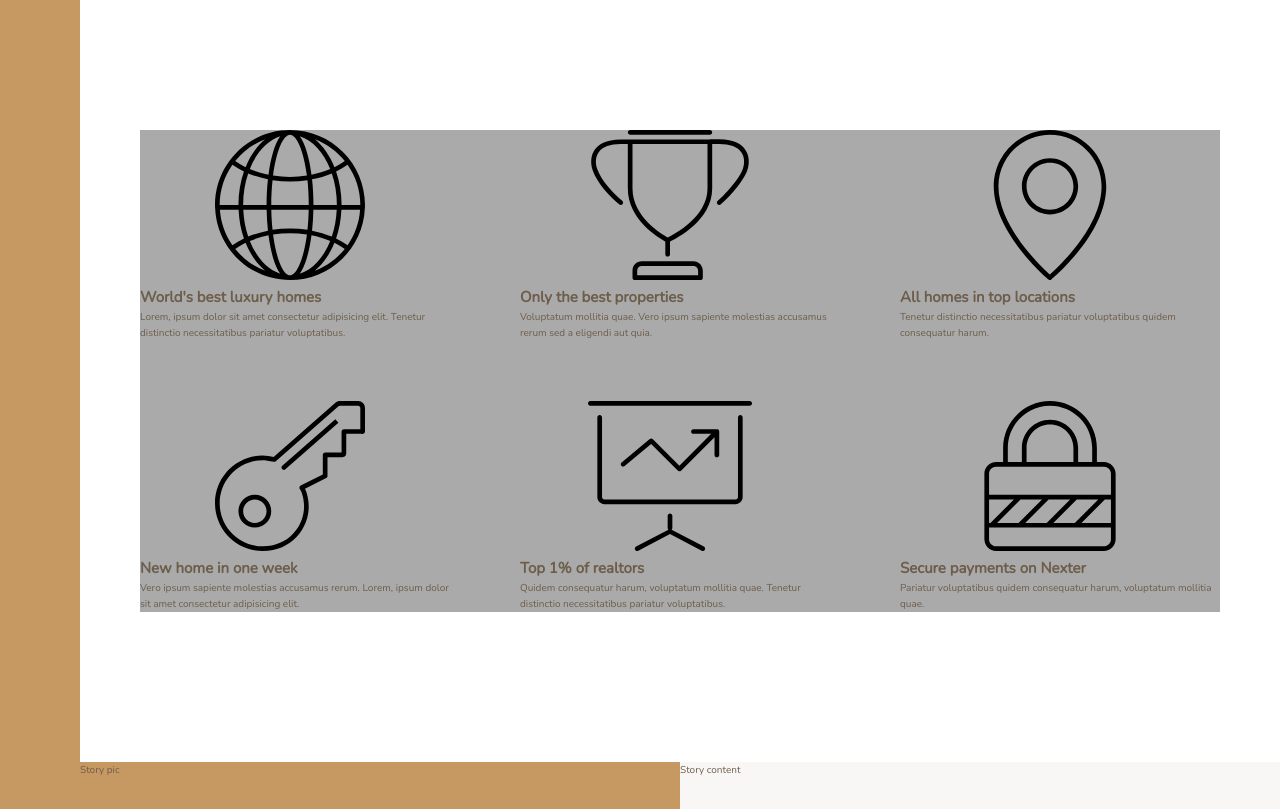
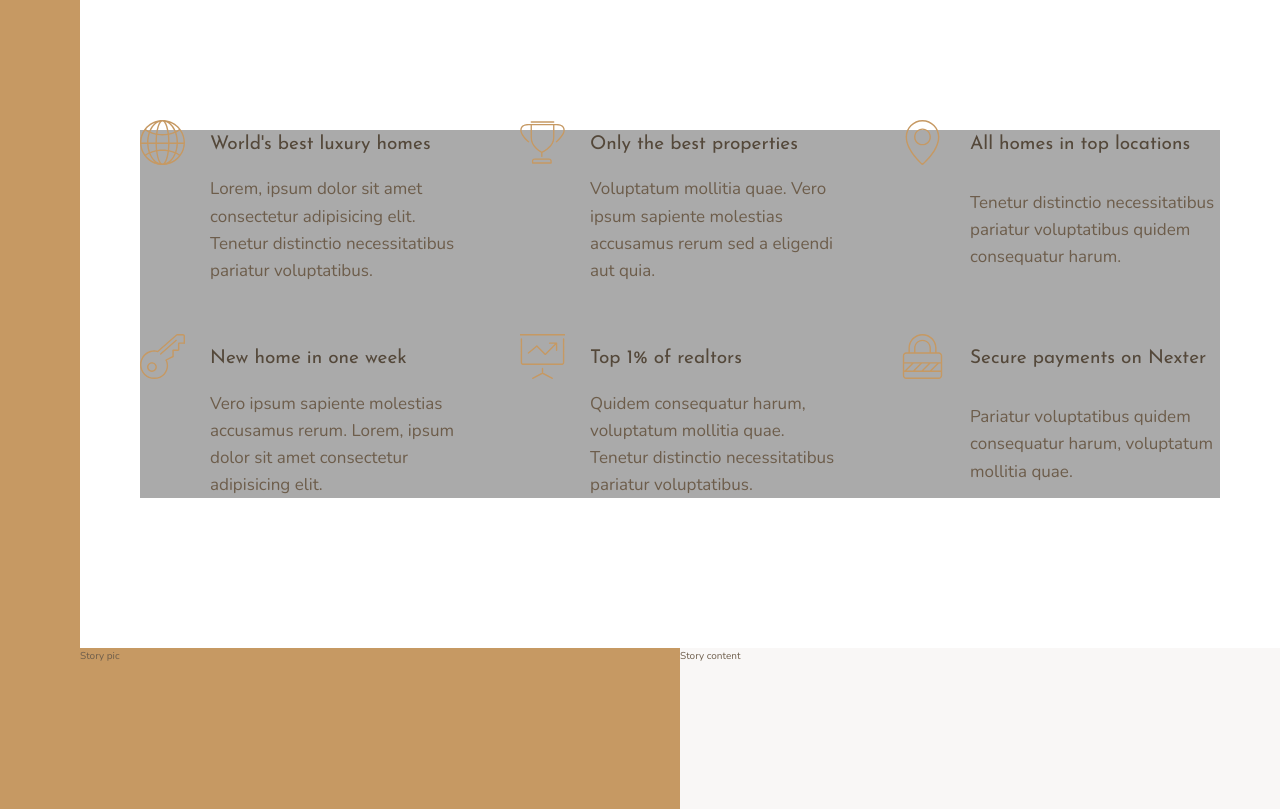
Before and after one commit to Glareone/Nexter-FrontEnd-Portfolio-Project-CssGrid-Design, a website: page index.html in a window 1280 px wide. Shown: the part 660-1469 px from the top of the page. Drawn offline with nearby package versions, Linux system fonts and the light colour scheme.

Commit message:
feature section is finished

```diff
--- a/index.html
+++ b/index.html
@@ -26,14 +26,14 @@
                 <svg class="feature__icon">
                     <use xlink:href="img/sprite.svg#icon-global"></use>
                 </svg>
-                <h2 class="heading-4">World's best luxury homes</h2>
+                <h2 class="heading-4 heading-4--dark">World's best luxury homes</h2>
                 <p class="feature__text">Lorem, ipsum dolor sit amet consectetur adipisicing elit. Tenetur distinctio necessitatibus pariatur voluptatibus.</p>
             </div>
             <div class="feature">
                 <svg class="feature__icon">
                     <use xlink:href="img/sprite.svg#icon-trophy"></use>
                 </svg>
-                <h2 class="heading-4">Only the best properties</h2>
+                <h2 class="heading-4 heading-4--dark">Only the best properties</h2>
                 <p class="feature__text">
                     Voluptatum mollitia quae. Vero ipsum sapiente molestias accusamus rerum sed a eligendi aut quia.
                 </p>
@@ -42,7 +42,7 @@
                 <svg class="feature__icon">
                     <use xlink:href="img/sprite.svg#icon-map-pin"></use>
                 </svg>
-                <h2 class="heading-4">All homes in top locations</h2>
+                <h2 class="heading-4 heading-4--dark">All homes in top locations</h2>
                 <p class="feature__text">
                     Tenetur distinctio necessitatibus pariatur voluptatibus quidem consequatur harum.
                 </p>
@@ -51,7 +51,7 @@
                 <svg class="feature__icon">
                     <use xlink:href="img/sprite.svg#icon-key"></use>
                 </svg>
-                <h2 class="heading-4">New home in one week</h2>
+                <h2 class="heading-4 heading-4--dark">New home in one week</h2>
                 <p class="feature__text">
                     Vero ipsum sapiente molestias accusamus rerum. Lorem, ipsum dolor sit amet consectetur adipisicing elit.
                 </p>
@@ -60,7 +60,7 @@
                 <svg class="feature__icon">
                     <use xlink:href="img/sprite.svg#icon-presentation"></use>
                 </svg>
-                <h2 class="heading-4">Top 1% of realtors</h2>
+                <h2 class="heading-4 heading-4--dark">Top 1% of realtors</h2>
                 <p class="feature__text">Quidem consequatur harum, voluptatum mollitia quae. Tenetur distinctio necessitatibus pariatur voluptatibus.
                 </p>
             </div>
@@ -68,7 +68,7 @@
                 <svg class="feature__icon">
                     <use xlink:href="img/sprite.svg#icon-lock"></use>
                 </svg>
-                <h2 class="heading-4">Secure payments on Nexter</h2>
+                <h2 class="heading-4 heading-4--dark">Secure payments on Nexter</h2>
                 <p class="feature__text">
                     Pariatur voluptatibus quidem consequatur harum, voluptatum mollitia quae.
                 </p>
--- a/sass/_features.scss
+++ b/sass/_features.scss
@@ -5,6 +5,44 @@
   margin: 15rem 0;
 
   display: grid;
-  grid-template-columns: repeat(3, 1fr);
+
+  // to make this grid system responsive we need to make it on another way using auto keyword
+  //grid-template-columns: repeat(3, 1fr);
+
+  // auto-fit makes as many columns as it can based on width size
+  // auto-fit will be between 3 and 1.
+  // also we will use minmax function
+  grid-template-columns: repeat(auto-fit, minmax(25rem, 1fr));
   grid-gap: 6rem;
 }
+
+// completely independent from features because would be reusable in other app parts
+// but put it here because it also a feature
+.feature {
+  display: grid;
+  // instead of putting 4.5rem width for the first column we use min-content
+  grid-template-columns: min-content 1fr;
+  grid-row-gap: 1.5rem;
+  grid-column-gap: 2.5rem;
+
+  // we need it because we have different text length and it fits to stretch by default;
+  // it looks unnatural when you compare it with others
+  align-items: start;
+
+  &__icon {
+    fill: $color-primary;
+    width: 4.5rem;
+    height: 4.5rem;
+
+    // VERY IMPORTANT -1 MEANS NOT THE END OF THE GRID BUT THE END OF EXPLICIT GRID
+    // that's why we use span 2 here
+    grid-row: 1 / span 2;
+
+    // move icon a little bit upper
+    transform: translateY(-1rem);
+  }
+
+  &__text {
+    font-size: 1.7rem;
+  }
+}
--- a/sass/_typography.scss
+++ b/sass/_typography.scss
@@ -0,0 +1,29 @@
+%heading {
+  font-family: $font-display;
+  font-weight: 400;
+}
+
+.heading-1 {
+  @extend %heading;
+}
+
+.heading-2 {
+  @extend %heading;
+}
+
+.heading-3 {
+  @extend %heading;
+}
+
+.heading-4 {
+  @extend %heading;
+  font-size: 1.9rem;
+
+  &--light {
+    color: $color-grey-light-1;
+  }
+
+  &--dark {
+    color: $color-grey-dark-1;
+  }
+}
```
Also changed, not shown: css/style.css.
